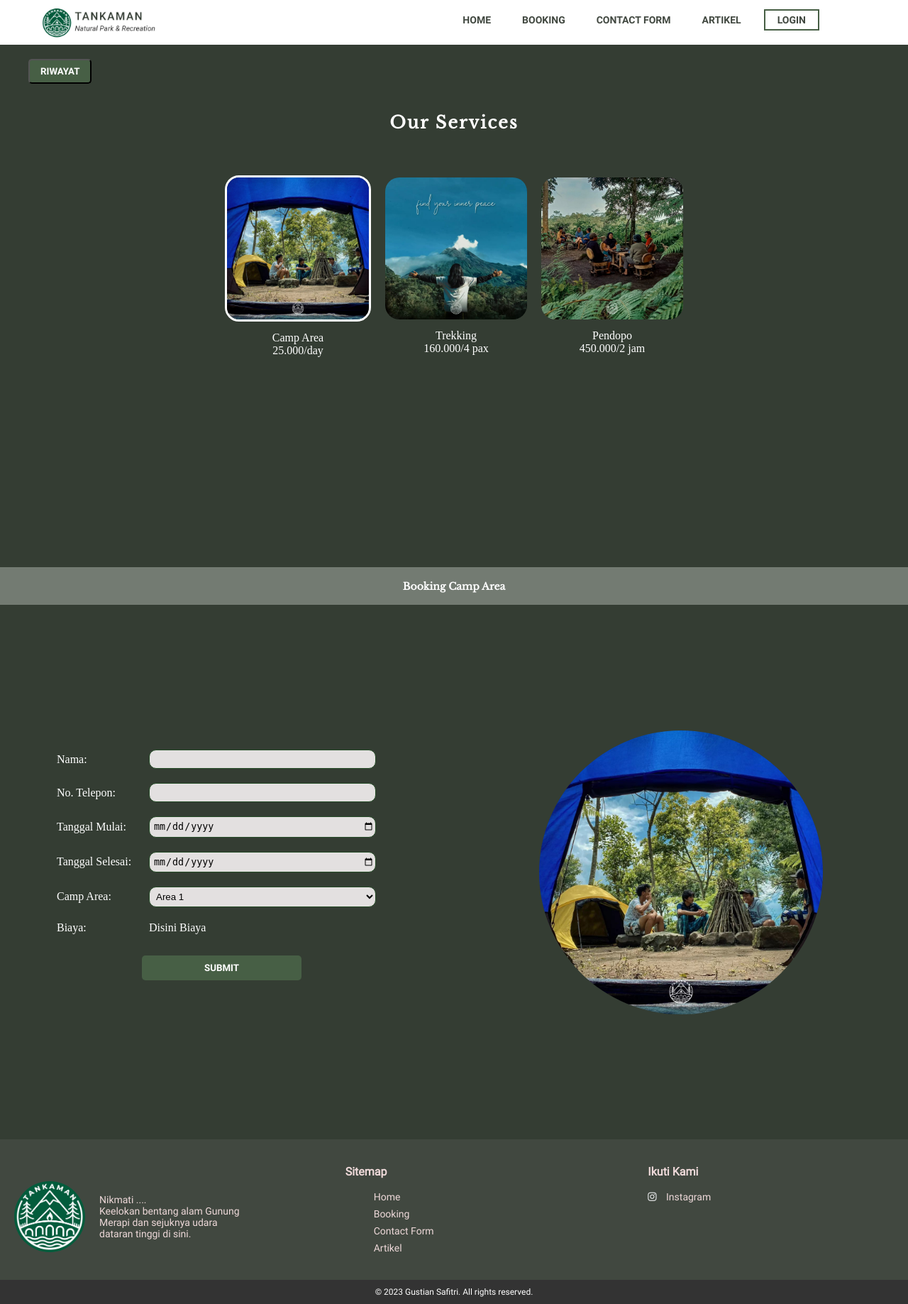
After one commit to devotionfaith/Rekayasa-Perangkat-Lunak, a PHP site: page /pages/BookingCampPage.html in a window 1280 px wide. The commit adds this page. Shown: the whole page at 71% size. Run offline with PHP 8.4, Linux system fonts and the light colour scheme; some libraries are stand-ins or nearby versions.

Commit message:
update rabu
rabu sore

```diff
--- a/css/fontstyle.css
+++ b/css/fontstyle.css
@@ -12,3 +12,8 @@
     font-family: 'Buttons';
     src: url('../fonts/Roboto-Bold.ttf') format('truetype');
 }
+
+@font-face {
+    font-family: 'Footer';
+    src: url('../fonts/Roboto-Regular.ttf') format('truetype');
+}
--- a/css/style.css
+++ b/css/style.css
@@ -56,7 +56,7 @@
   /* Section 1 */
   .section1 {
     height: calc(100vh - 64px); /* 40px adalah tinggi navbar, disesuaikan jika tinggi navbar Anda berbeda */
-    background-color: #414840;
+    background-color: #343D33;
   }
   .bookingsection{
     text-align: center;
@@ -101,9 +101,33 @@
   }
   /* End of Section 1 */
 
+  /* Section 2 */
+  .section2{
+    height: calc(100vh - 47px); /* 40px adalah tinggi navbar, disesuaikan jika tinggi navbar Anda berbeda */
+    background-color: #343D33;
+    display: flex;
+    justify-content: center;
+    align-items: center;
+
+  }
+  .header{
+    background-color: #737b72;
+    color: #ffffff;
+    display: flex;
+    align-items: center;
+    justify-content: center;
+    font-family: "LibreRegular" , sans;
+    font-size: 14px;
+    width:100%;
+    height: 53px;
+    margin:0;
+  }
+
+  /* End of Section 2 */
+
   /* Buttons */
   .btn1{
-    background-color: #475F45;
+    background-color: #475f45;
     color: #ffffff;
     border-radius: 5px;
     font-family: "Buttons",sans-serif;
@@ -112,6 +136,85 @@
   }
 
   .btn1:hover{
-    background-color: #61865e;
+    background-color: #3a4f38;
   }
   /* End of Buttons */
+
+  /* Footer */
+  footer {
+    background-color: #414840;
+    padding: 20px;
+    display: flex;
+    font-family: "Footer", sans-serif;
+    flex-direction: row;
+    color: #eed9d9;
+  }
+
+  .footer-column {
+    flex: 1;
+  }
+
+  .footer-column:last-child {
+    margin-right: 0;
+  }
+
+  .company-info {
+    display: flex;
+    align-items: center;
+    padding-top: 20px;
+  }
+
+  .company-info img {
+    max-width: 100px;
+    max-height: 100px;
+    margin-right: 20px;
+  }
+
+  .company-info p{
+    max-width: 200px;
+    font-size: 14px;
+  }
+
+  .sitemap li {
+    margin-bottom: 5px;
+    list-style: none;
+  }
+
+  .sitemap li a{
+    text-decoration: none;
+    color: #eed9d9;
+    font-size: 14px;
+  }
+
+  .social-media {
+    list-style: none;
+    padding: 0;
+    display: flex;
+  }
+
+  .social-media li {
+    margin-right: 10px;
+  }
+
+  .social-media li:last-child {
+    margin-right: 0;
+  }
+
+  .footer-bottom {
+    background-color: #333;
+    color: #fff;
+    padding: 10px 0;
+    font-family: "Footer";
+  }
+
+  .container-footer-bottom {
+    max-width: 960px;
+    margin: 0 auto;
+    padding: 0 20px;
+  }
+
+  .footer-bottom p {
+    margin: 0;
+    text-align: center;
+  }
+  /* End of Footer */
--- /dev/null
+++ b/pages/BookingCampPage.html
@@ -0,0 +1,283 @@
+<!DOCTYPE html>
+<html>
+  <head>
+    <title>Booking Page || Tankaman</title>
+    <link rel="stylesheet" href="../css/fontstyle.css" />
+    <link rel="stylesheet" href="../css/style.css" />
+    <link
+      rel="stylesheet"
+      href="https://cdnjs.cloudflare.com/ajax/libs/font-awesome/5.15.3/css/all.min.css"
+      integrity="sha512-lbxWdBUkjsdSzOv2KoyEK4yir08DnokQscZfLd9/2CDVtlisCQbAVOsmKQrxd8lGh6jpO93PN21z5PthqhQUvA=="
+      crossorigin="anonymous"
+      referrerpolicy="no-referrer"
+    />
+
+    <style>
+      body {
+        margin: 0;
+        padding: 0;
+      }
+      a {
+        text-decoration: none;
+      }
+      .btn-login {
+        background-color: transparent;
+        font-family: "Buttons", sans-serif;
+        padding: 5px;
+        border: 2px solid #475f45;
+      }
+
+      h2 {
+        font-family: "LibreRegular", sans-serif;
+      }
+      .column {
+        flex: 1;
+        padding: 20px;
+      }
+
+      .form-group {
+        display: flex;
+        align-items: center;
+        margin-left: 60px;
+        margin-bottom: 20px;
+        width: 75%;
+      }
+
+      .form-group label {
+        flex: 0 0 120px;
+        margin-right: 10px;
+        color: #ffffff;
+        margin-right: 10px;
+      }
+
+      .form-group input,
+      .form-group select {
+        flex: 1;
+      }
+
+      .form-group input[type="tel"],
+      .form-group input[type="text"],
+      .form-group input[type="date"],
+      .form-group select {
+        padding: 5px;
+        padding-right: 1px;
+        border: 1px solid #254c27;
+        border-radius: 10px;
+        background-color: #e3e0e0;
+      }
+
+      form-group input[type="tel"]:focus,
+      form-group input[type="text"]:focus,
+      form-group input[type="date"]:focus,
+      form-group select:focus {
+        outline: none;
+        border-bottom: 2px solid #4caf50;
+      }
+
+      .form-group button {
+        width: 50%;
+        margin-left: 120px;
+        margin-top: 20px;
+        padding: 10px;
+        background-color: #475f45;
+        font-family: "Buttons", sans;
+        color: #fff;
+        border: none;
+        border-radius: 5px;
+        cursor: pointer;
+      }
+
+      .form-group button:hover {
+        background-color: #3a4f38;
+      }
+
+      .cost {
+        display: flex;
+        align-items: center;
+        margin-bottom: 10px;
+        margin-left: 60px;
+        color: #ffffff;
+      }
+
+      .cost label {
+        flex: 0 0 120px;
+        margin-right: 10px;
+      }
+
+      .image-column-container {
+        display: flex;
+        justify-content: center;
+        align-items: center;
+        height: 400px;
+      }
+
+      .image-column-container img {
+        max-width: 100%;
+        max-height: 100%;
+        border-radius: 50%;
+      }
+    </style>
+  </head>
+  <body>
+    <nav class="navbar">
+      <div class="navbar-logo">
+        <img src="../assets/NavbarLogo.jpg" alt="Logo" />
+      </div>
+      <ul class="navbar-menu">
+        <li><a href="#">HOME</a></li>
+        <li><a href="#">BOOKING</a></li>
+        <li><a href="#">CONTACT FORM</a></li>
+        <li><a href="#">ARTIKEL</a></li>
+        <button class="btn-login"><a href="LoginPage.html">LOGIN</a></button>
+      </ul>
+    </nav>
+    <section class="section1">
+      <a href="HistoryPage.html"
+        ><button class="btn1" style="padding: 8px 15px; margin: 20px 40px">
+          RIWAYAT
+        </button></a
+      >
+      <div class="bookingsection">
+        <h2 style="color: white; letter-spacing: 2px">Our Services</h2>
+        <div class="image-container">
+          <div class="image-wrapper">
+            <a href="link1.html" class="img-hover">
+              <img
+                src="../assets/camp.jpg"
+                alt="Gambar 1"
+                style="border: 3px solid #ffffff"
+              />
+              <p class="image-label">
+                Camp Area <br />
+                25.000/day
+              </p>
+            </a>
+          </div>
+          <div class="image-wrapper">
+            <a href="link2.html" class="img-hover">
+              <img src="../assets/trek.jpg" alt="Gambar 2" />
+              <p class="image-label">
+                Trekking <br />
+                160.000/4 pax
+              </p>
+            </a>
+          </div>
+          <div class="image-wrapper">
+            <a href="link3.html" class="img-hover">
+              <img src="../assets/pendapa.jpg" alt="Gambar 3" />
+              <p class="image-label">
+                Pendopo <br />
+                450.000/2 jam
+              </p>
+            </a>
+          </div>
+        </div>
+      </div>
+    </section>
+
+    <h3 class="header">Booking Camp Area</h3>
+    <section class="section2">
+      <div class="column">
+        <form id="campForm">
+          <div class="form-group">
+            <label for="name">Nama:</label>
+            <input type="text" id="name" required />
+          </div>
+
+          <div class="form-group">
+            <label for="phone">No. Telepon:</label>
+            <input type="tel" id="phone" required />
+          </div>
+
+          <div class="form-group">
+            <label for="startDate">Tanggal Mulai:</label>
+            <input type="date" id="startDate" required />
+          </div>
+
+          <div class="form-group">
+            <label for="endDate">Tanggal Selesai:</label>
+            <input type="date" id="endDate" required />
+          </div>
+
+          <div class="form-group">
+            <label for="campArea">Camp Area:</label>
+            <select id="campArea">
+              <option value="area1">Area 1</option>
+              <option value="area2">Area 2</option>
+              <option value="area3">Area 3</option>
+            </select>
+          </div>
+
+          <div class="cost">
+            <label for="cost">Biaya:</label>
+            <span id="cost">Disini Biaya</span>
+          </div>
+
+          <div class="form-group">
+            <button type="submit">SUBMIT</button>
+          </div>
+        </form>
+      </div>
+      <div class="column">
+        <div class="image-column-container">
+          <img src="../assets/camp.jpg" alt="Foto" />
+        </div>
+      </div>
+    </section>
+
+    <footer>
+      <div class="footer-column">
+        <h3></h3>
+        <div class="company-info">
+          <img
+            src="../assets/245959803_180882220878709_8626775629138653314_n.jpg"
+            alt="Logo Perusahaan"
+            style="border-radius: 50%"
+          />
+          <p>
+            Nikmati ....<br />
+            Keelokan bentang alam Gunung Merapi dan sejuknya udara dataran
+            tinggi di sini.
+          </p>
+        </div>
+      </div>
+
+      <div class="footer-column" style="padding-left: 120px">
+        <h3 style="font-size: 16px">Sitemap</h3>
+        <ul class="sitemap">
+          <li><a href="HomePage.php">Home</a></li>
+          <li><a href="BookingPage.php">Booking</a></li>
+          <li><a href="ContactFormPage.php">Contact Form</a></li>
+          <li><a href="ArtikelPage.php">Artikel</a></li>
+        </ul>
+      </div>
+
+      <div class="footer-column" style="padding-left: 80px">
+        <h3 style="font-size: 16px">Ikuti Kami</h3>
+        <ul class="social-media">
+          <li>
+            <a href="#" style="color: #eed9d9; font-size: 14px"
+              ><i
+                class="fa-brands fa-instagram"
+                style="color: #eff0f2; margin-right: 10px"
+              ></i>
+              Instagram</a
+            >
+          </li>
+        </ul>
+      </div>
+    </footer>
+
+    <div class="footer-bottom">
+      <div class="container-footer-bottom">
+        <p style="font-size: 12px">
+          &copy; 2023 Gustian Safitri. All rights reserved.
+        </p>
+      </div>
+    </div>
+  </body>
+  <script
+    src="https://kit.fontawesome.com/a20a32b1ba.js"
+    crossorigin="anonymous"
+  ></script>
+</html>
```
Also changed, not shown: pages/BookingTrekPage.html (added, +273 -0 lines), assets/Logo_nobg.png (added), fonts/Roboto-Light.ttf (added), fonts/Roboto-Regular.ttf (added).
